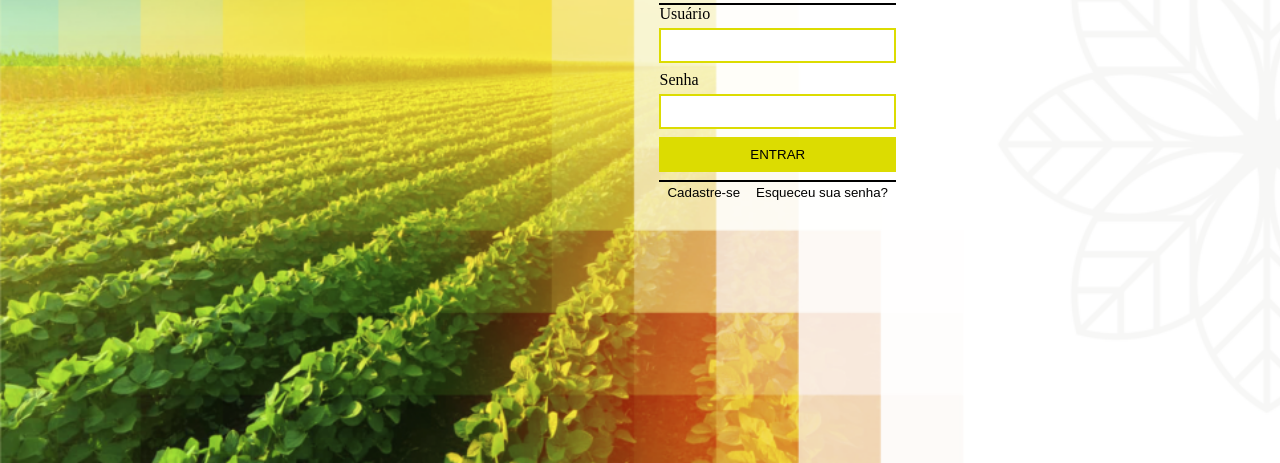
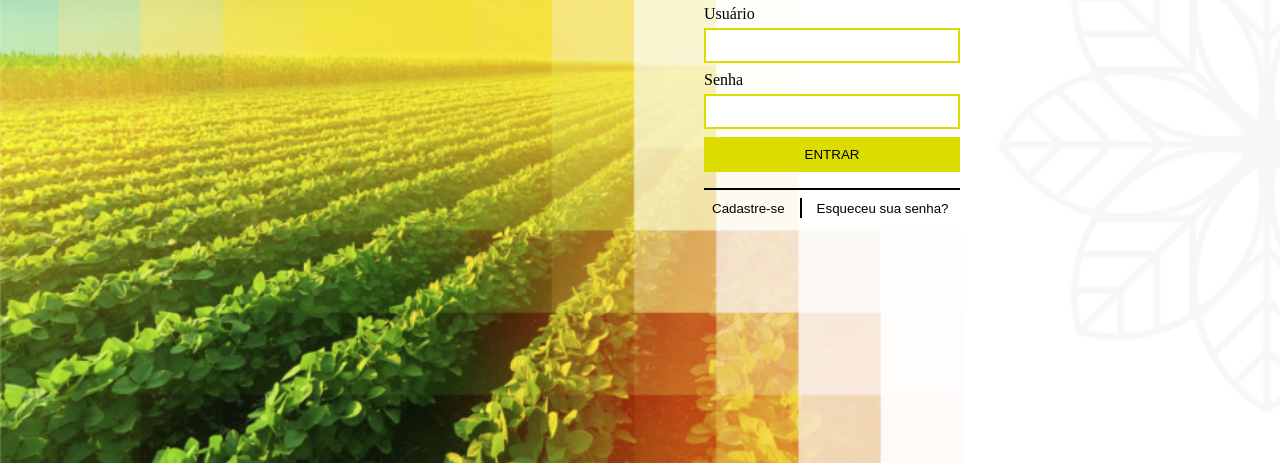
Before and after one commit to The-Public-House/pixestreaming-view, a plain HTML site: page public/player.html in a window 1280 px wide. Shown: the part 337-800 px from the top of the page. Drawn offline with Linux system fonts and the light colour scheme.

Commit message:
finish initial structure in login

```diff
--- a/public/styles.css
+++ b/public/styles.css
@@ -26,7 +26,9 @@ body {
 
   justify-content: center;
 
-  padding-right: 30%;
+  width: 20%;
+
+  padding-right: 25%;
 }
 
 #playerUI {
@@ -49,6 +51,10 @@ body {
   padding: 8px;
 }
 
+.email-input:focus-visible {
+  border-color: #dcdc01;
+}
+
 .password-input {
   width: 100%;
 
@@ -62,6 +68,10 @@ body {
 .password-input input {
   border: 2px solid #dcdc01;
   padding: 8px;
+}
+
+.password-input:focus-visible {
+  border-color: #dcdc01;
 }
 
 .button-signin {
@@ -97,4 +107,18 @@ body {
   width: 100%;
   background: #000;
   height: 2px;
+
+  margin-top: 8px;
+  margin-bottom: 8px;
 }
+
+.footer-login {
+  display: flex;
+  gap: 7px;
+}
+
+.divider-footer {
+  height: 20px;
+  width: 2px;
+  background: #000;
+}
--- a/scripts/app.js
+++ b/scripts/app.js
@@ -81,11 +81,9 @@ const render = () => {
               value: data.data
             };
 
-            // startAfkWarningTimer();
             // emitUIInteraction(emitData);
             // root.style.display = "none";
             // playerUI.style.visibility = "visible";
-
           } else if (!data.hasVerified) window.location.replace("verify.html");
         } else {
           console.error('Erro na requisição. Status:', request.status);
@@ -106,6 +104,8 @@ const render = () => {
 
   const dividerTop = createDivider('divider divider-top');
 
+  const dividerFooter = createDivider('divider-footer');
+
   const dividerBottom = createDivider('divider divider-bottom');
 
   const buttonSubmit = createButton("button-signin", onSubmit, "ENTRAR");
@@ -122,7 +122,7 @@ const render = () => {
 
   footerCard.className = "footer-login";
 
-  appendChilds(footerCard, [buttonRegister, buttonForget]);
+  appendChilds(footerCard, [buttonRegister, dividerFooter, buttonForget]);
 
   appendChilds(card, [
     title,
```
